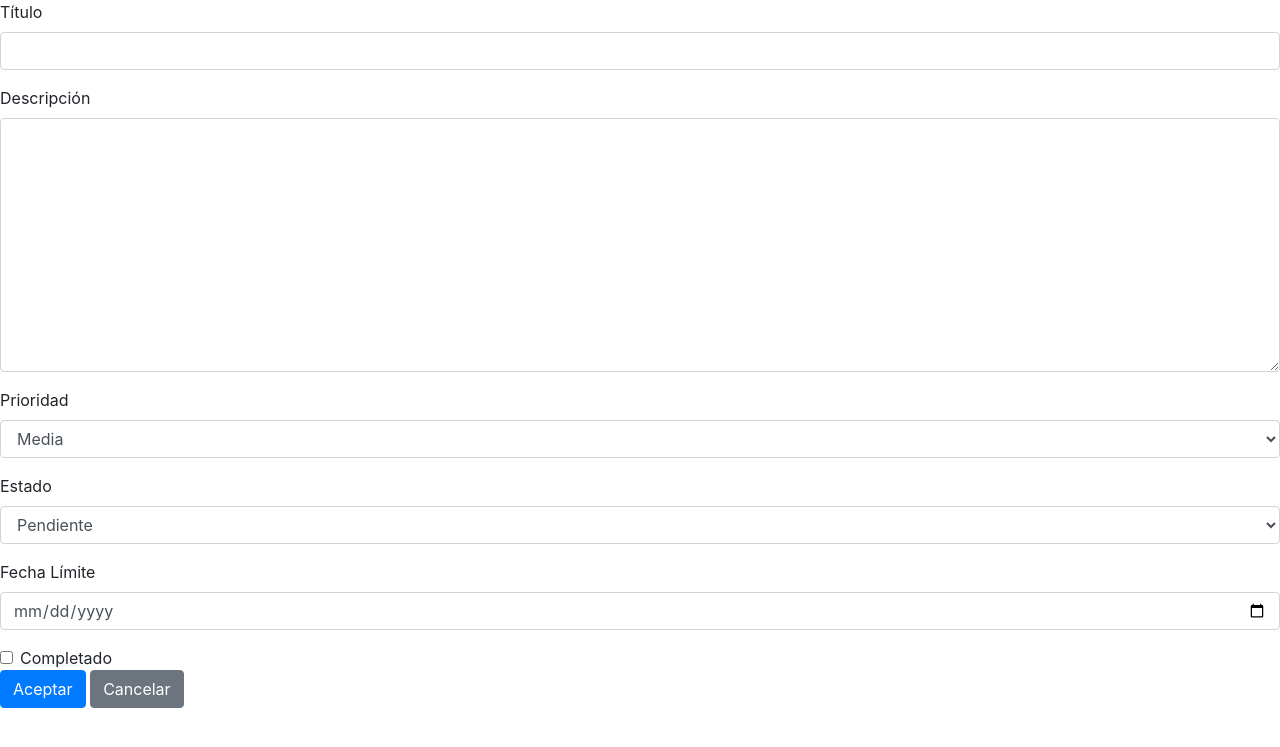
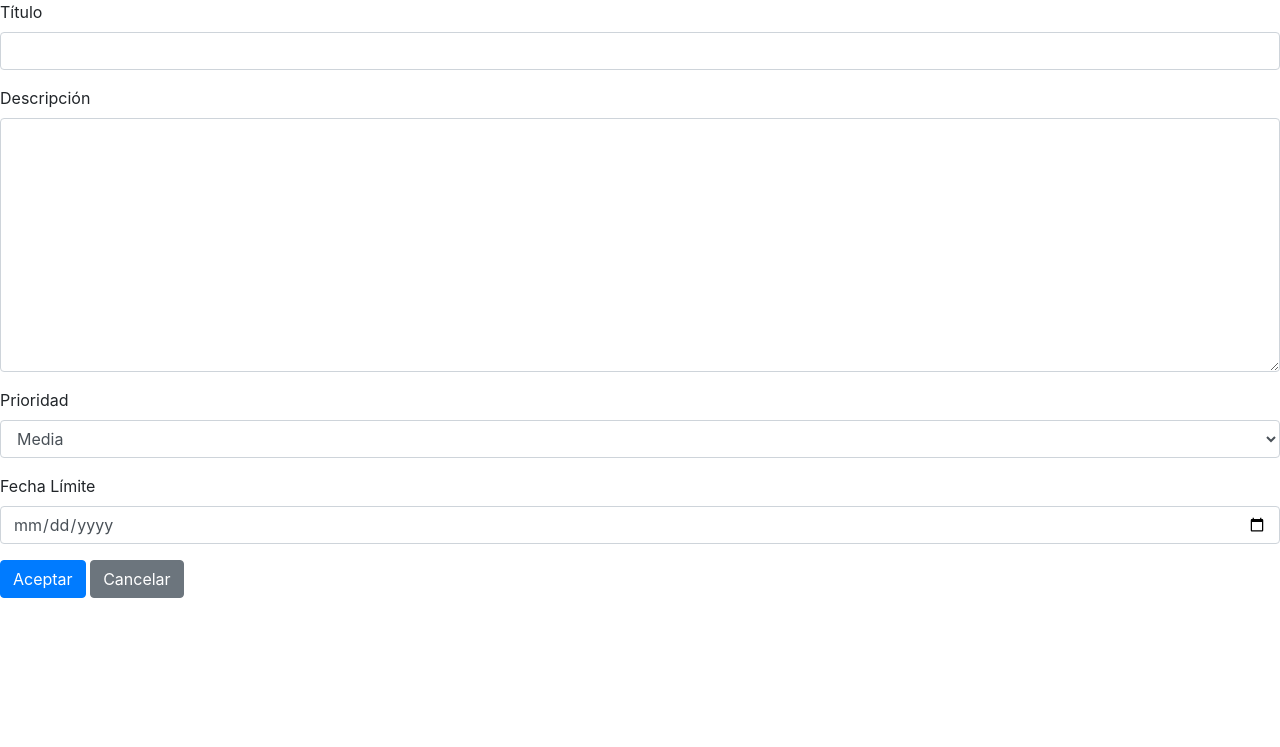
Before and after one commit to DerTsu/Laboratory-TaskManagement, a Django app: page /tasks/crear in a window 1280 px wide. Shown: the top 747 px of the page. Run offline with Django 5.2, Linux system fonts and the light colour scheme; some libraries are stand-ins or nearby versions.

Commit message:
Delete estado - update Completado

```diff
--- a/task_management/task_app/models.py
+++ b/task_management/task_app/models.py
@@ -7,16 +7,10 @@ class Task(models.Model):
         (2, 'Media'),
         (3, 'Alta'),
     ]
-    STATUS_CHOICES = [
-        ('Pendiente', 'Pendiente'),
-        ('En progreso', 'En progreso'),
-        ('Completada', 'Completada'),
-    ]
 
     titulo = models.CharField(max_length=255)
     descripcion = models.TextField(blank=True, null=True)
     prioridad = models.IntegerField(choices=PRIORITY_CHOICES, default=2)
-    estado = models.CharField(max_length=20, choices=STATUS_CHOICES, default='Pendiente')
     fecha_creacion = models.DateTimeField(auto_now_add=True)
     fecha_limite = models.DateField(null=True, blank=True)
     completado = models.BooleanField(default=False)
--- a/task_management/task_app/templates/tasks/create.html
+++ b/task_management/task_app/templates/tasks/create.html
@@ -35,19 +35,8 @@
     </div>
 
     <div class="form-group">
-        <label for="estado" class="txt_negrita">Estado</label>
-        {{ form.estado|add_class:"form-control" }}
-    </div>
-
-    <div class="form-group">
         <label for="fecha_limite" class="txt_negrita">Fecha Límite</label>
         {{ form.fecha_limite|add_class:"form-control"|attr:"type:date" }}
-    </div>
-
-    <div class="form-check">
-        <label class="form-check-label">
-            {{ form.completado|add_class:"form-check-input" }} Completado
-        </label>
     </div>
 
     <button type="submit" class="btn btn-primary">Aceptar</button>
--- a/task_management/task_app/templates/tasks/details.html
+++ b/task_management/task_app/templates/tasks/details.html
@@ -18,7 +18,6 @@
     <p><span class="txt_negrita">Título:</span> <br> {{ object.titulo }}</p>
     <p><span class="txt_negrita">Descripción:</span> <br> {{ object.descripcion }}</p>
     <p><span class="txt_negrita">Prioridad:</span> <br> {{ object.get_prioridad_display }}</p>
-    <p><span class="txt_negrita">Estado:</span> <br> {{ object.get_estado_display }}</p>
     <p><span class="txt_negrita">Fecha de Creación:</span> <br> {{ object.fecha_creacion }}</p>
     <p><span class="txt_negrita">Fecha Límite:</span> <br> {{ object.fecha_limite|default:"No asignada" }}</p>
     <p><span class="txt_negrita">Completado:</span> <br>
--- a/task_management/task_app/templates/tasks/index.html
+++ b/task_management/task_app/templates/tasks/index.html
@@ -24,7 +24,6 @@
             <th width="35%">Título</th>
             <th>Descripción</th>
             <th>Prioridad</th>
-            <th>Estado</th>
             <th>Fecha de creación</th>
             <th>Fecha límite</th>
             <th>Completado</th>
@@ -45,7 +44,6 @@
                     Alta
                 {% endif %}
             </td>
-            <td>{{ tasks.estado }}</td>
             <td>{{ tasks.fecha_creacion|date:"d/m/Y H:i" }}</td>
             <td>{{ tasks.fecha_limite|default:"Sin fecha" }}</td>
             <td>
```
Also changed, not shown: task_management/task_app/templates/tasks/update.html (+4 -3 lines), task_management/task_app/migrations/0004_remove_task_estado.py (added).
